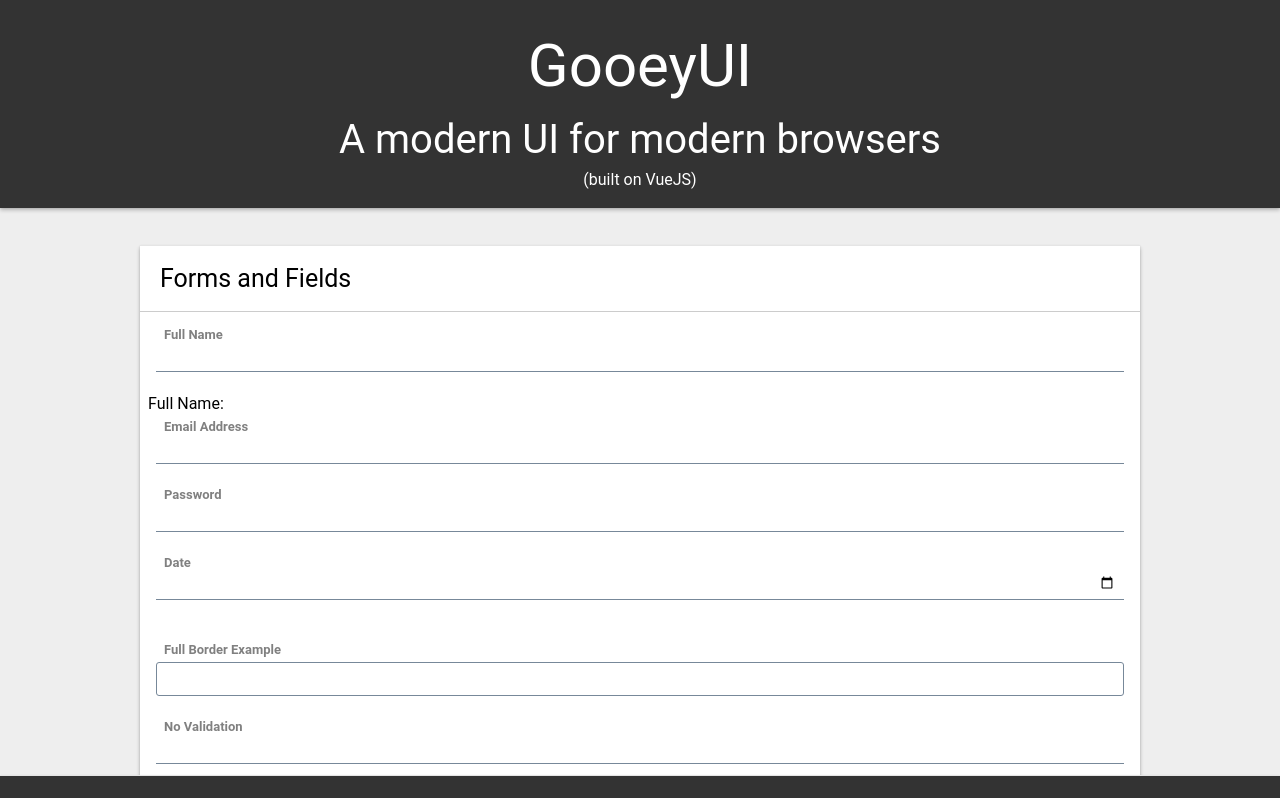
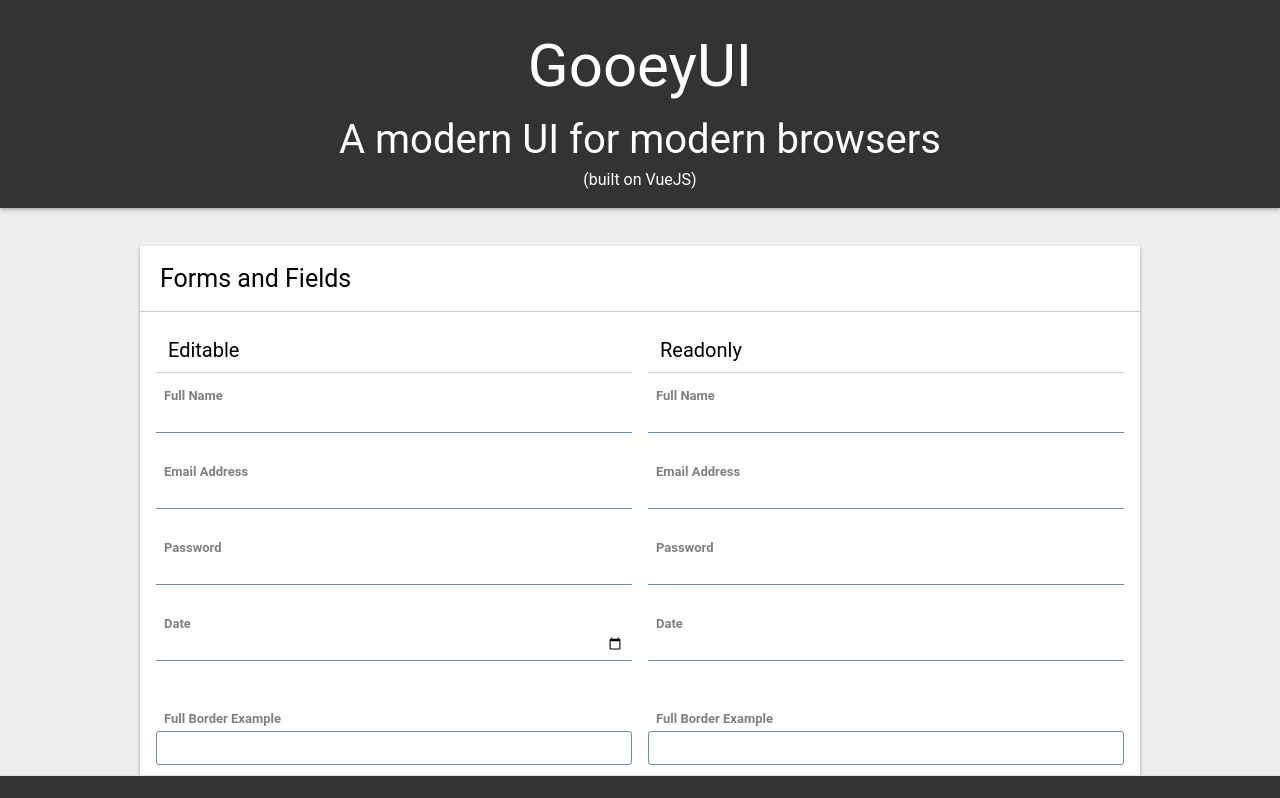
Before and after one commit to gooeywizard/gooey-ui, a Vue app: page / in a window 1280 px wide. Shown: the top 798 px of the page. Built offline with nearby package versions, Linux system fonts and the light colour scheme.

Commit message:
Began adding handling for readonly fields.

```diff
--- a/src/App.vue
+++ b/src/App.vue
@@ -8,15 +8,18 @@
 		</header>
 
 		<article class="gw-main-content gw-column gw-center-h">
+
 			<div class="gw-box shadow">
 				<div class="gw-box-header">
 					<h4>Forms and Fields</h4>
 				</div>
 
-				<div class="gw-box-body">
+				<div class="gw-box-body gw-row">
+
+					<div class="gw-column col-50">
+						<h5 class="gw-box-header">Editable</h5>
 
 						<gw-input type="text" label="Full Name" v-model="fullName" validate="required" name="fullName" error-msg="Please enter your name."></gw-input>
-					<div>Full Name: {{ fullName }}</div>
 
 						<gw-input type="email" label="Email Address" v-model="email" validate="required|email" name="email" error-msg="Please enter your email address in the format: email@email.com"></gw-input>
 
@@ -33,6 +36,29 @@
 						<gw-input type="text" v-model="noLabel" name="noLabel"></gw-input>
 
 						<gw-checkbox label="I agree to the <a href='' v-on:click='showTerms()'>Terms of Service</a>." name="terms"></gw-checkbox>
+					</div>
+
+					<div class="gw-column col-50">
+						<h5 class="gw-box-header">Readonly</h5>
+
+						<gw-input type="text" label="Full Name" v-model="fullName" validate="required" name="fullName" readonly="true" error-msg="Please enter your name."></gw-input>
+
+						<gw-input type="email" label="Email Address" v-model="email" validate="required|email" name="email" readonly error-msg="Please enter your email address in the format: email@email.com"></gw-input>
+
+						<gw-input type="password" label="Password" v-model="password" validate="required" name="password" readonly error-msg="Please enter a password."></gw-input>
+
+						<gw-input type="date" label="Date" v-model="date" name="date" readonly></gw-input>
+
+						<gw-input type="text" class="border" label="Full Border Example" v-model="fullBorder" validate="required" name="borderExample" readonly="true" error-msg="You messed up!"></gw-input>
+
+						<gw-input type="text" label="No Validation" v-model="noValidation" name="noValidation" readonly="true"></gw-input>
+
+						<gw-input type="text" label="No Validation Border" v-model="noValidationBorder" name="noValidationBorder" class="border" readonly="true"></gw-input>
+
+						<gw-input type="text" v-model="noLabel" name="noLabel" readonly="true"></gw-input>
+
+						<gw-checkbox label="I agree to the <a href='' v-on:click='showTerms()'>Terms of Service</a>." name="terms" readonly="true"></gw-checkbox>
+					</div>
 
 				</div>
 			</div>
--- a/src/assets/scss/_form.scss
+++ b/src/assets/scss/_form.scss
@@ -24,9 +24,9 @@
 	border: none;
 }
 
-.gw-field[readonly] {
-	padding-bottom: 0px;
-}
+// .gw-field[readonly] {
+// 	padding-bottom: 0px;
+// }
 
 .gw-field.label-left {
 	flex-direction: row;
--- a/src/assets/scss/_layout.scss
+++ b/src/assets/scss/_layout.scss
@@ -58,6 +58,10 @@
 
 .gw-column.gw-right-v {
 	justify-content: flex-end;
+}
+
+.gw-column.col-50 {
+	width: 50%;
 }
 
 /*********************************/
--- a/src/components/gw-input.vue
+++ b/src/components/gw-input.vue
@@ -7,7 +7,7 @@
 
 			<div class="gw-input">
 
-				<input :type="type" ref="input" :id="inputId" :value="value" :name="name" v-validate="validate && !readonly ? validate : ''"
+				<input :type="type" ref="input" :id="inputId" :value="value" :name="name" :readonly="readonly" v-validate="validate && !readonly ? validate : ''"
 						@focus="focusHandler" @blur="blurHandler"  @input="updateModel">
 
 			</div>
@@ -38,7 +38,9 @@
 				this.$emit('input', this.$refs.input.value);
 			},
 			focusHandler: function() {
-				this.$data.hasFocus = true;
+				if(!this.$props.readonly) {
+					this.$data.hasFocus = true;
+				}
 			},
 			blurHandler: function() {
 				this.$data.hasFocus = false;
```
Lines whose indentation alone changed are shown as unchanged.
